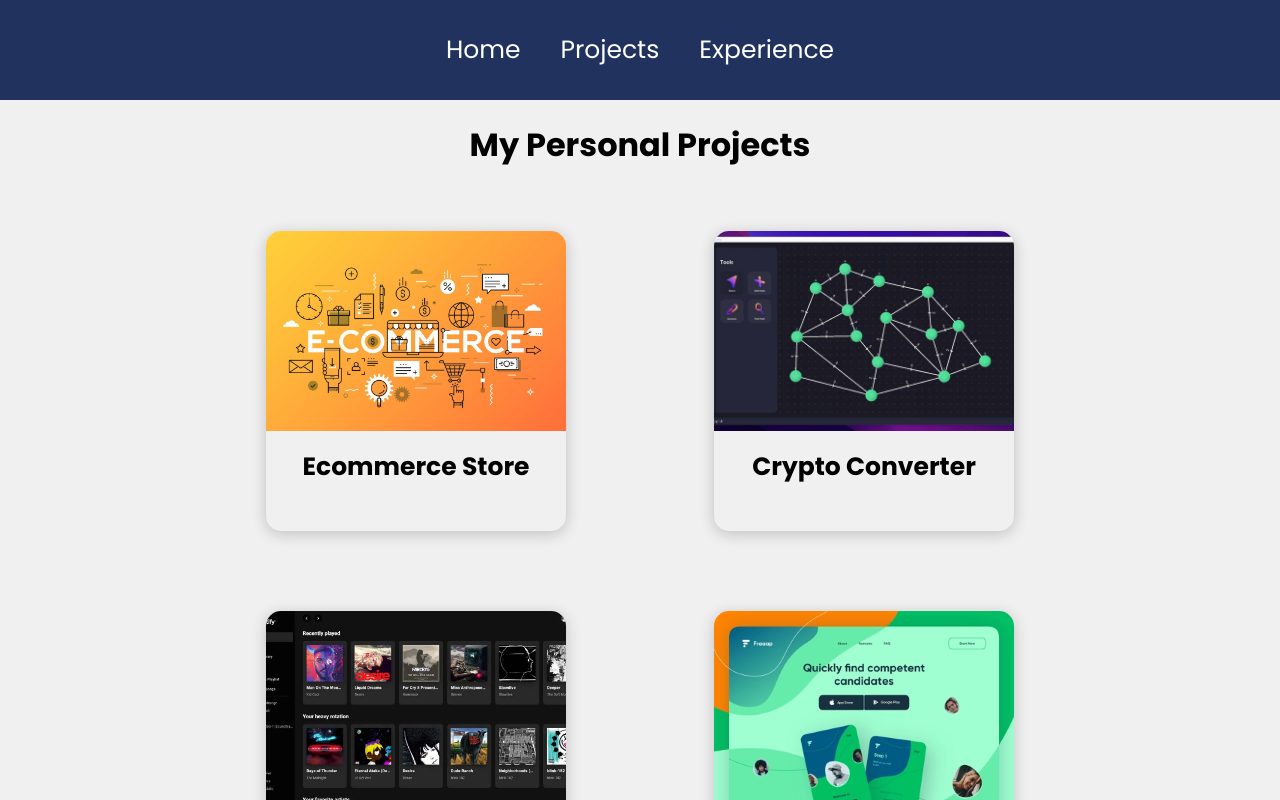
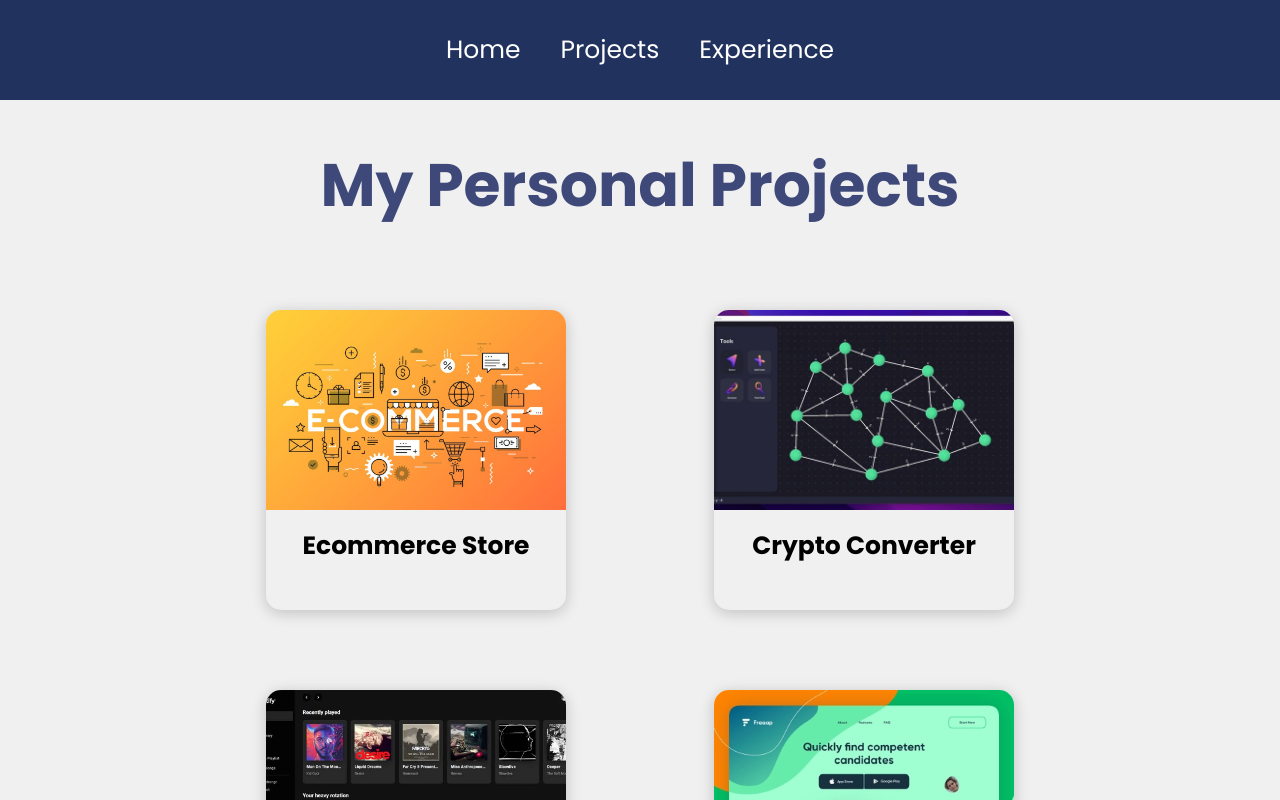
Before and after one commit to Priyatham-Reddy7/portfolio-v1, a React (Vite) app: page /projects in a window 1280 px wide. Shown: the top 800 px of the page. Built offline with nearby package versions, Linux system fonts and the light colour scheme.

Commit message:
update Projects.jsx

```diff
--- a/src/pages/Projects.jsx
+++ b/src/pages/Projects.jsx
@@ -6,7 +6,7 @@ const Projects = () => {
     return (
         <>
             <div className="projects">
-                <h1>My Personal Projects</h1>
+                <h1 className="projectTitle">My Personal Projects</h1>
                 <div className="projectList">
                     {ProjectDetails.map((project) => (
                         <ProjectItem
```
